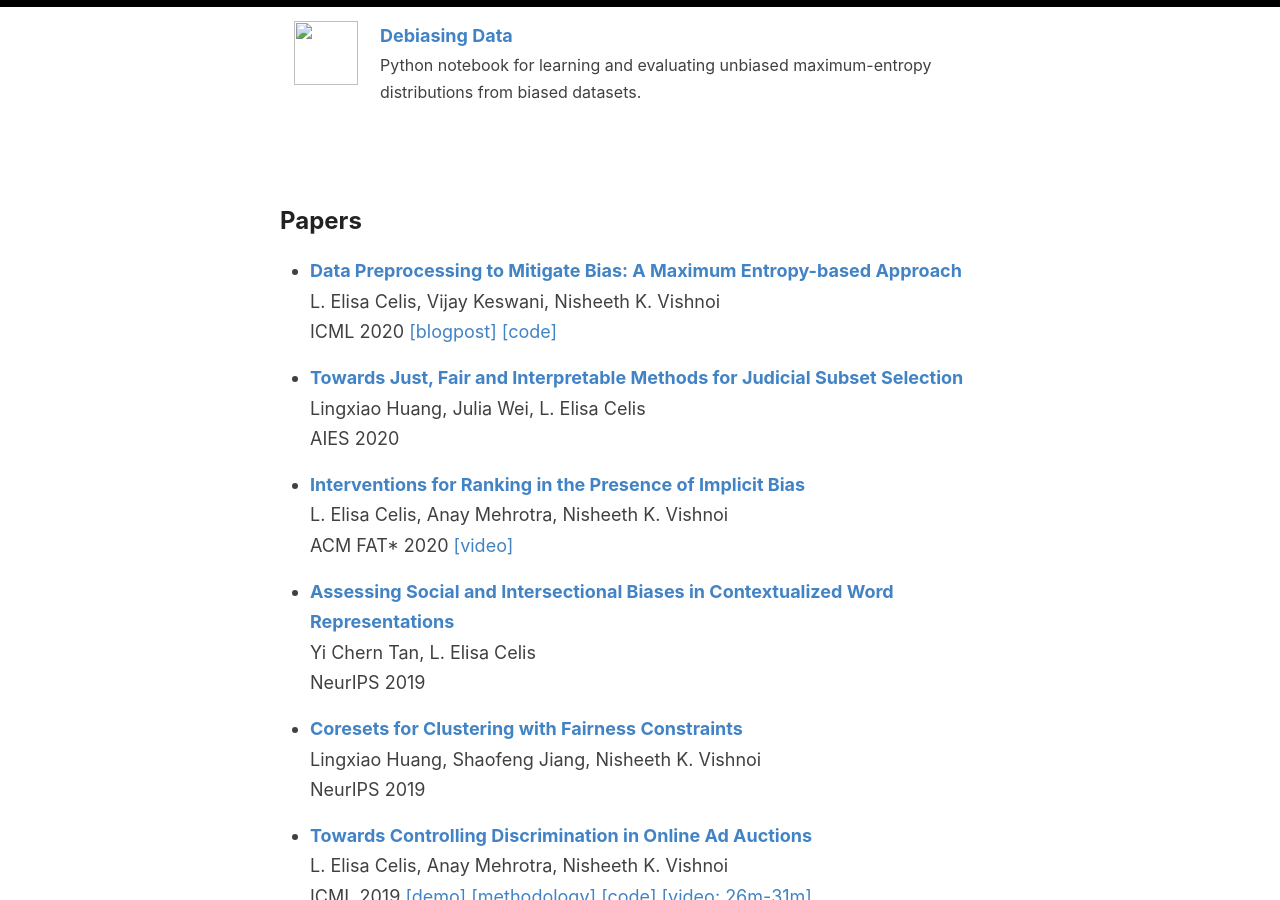
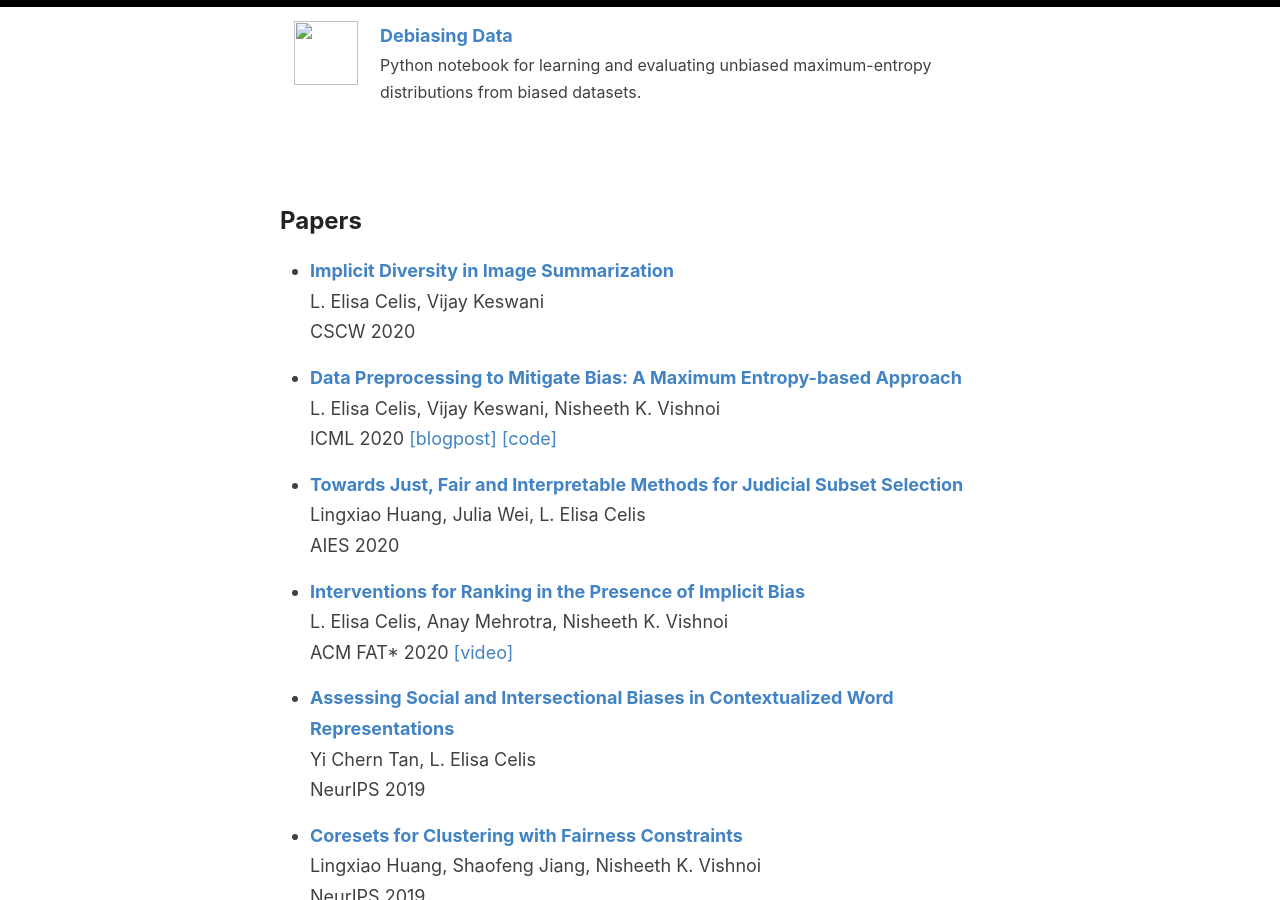
Before and after one commit to controlling-bias/controlling-bias.github.io, a Jekyll site: the page built from _posts/2020-07-23-papers.md, in a window 1280 px wide and 900 px high, scrolled down 1303 px. Built offline with Jekyll 4.4.1, drawn with Linux system fonts in a browser that asks for light colours.

Commit message:
Update 2020-07-23-papers.md

```diff
--- a/_posts/2020-07-23-papers.md
+++ b/_posts/2020-07-23-papers.md
@@ -1,6 +1,10 @@
 ---
 layout: default
 ---
+
+*	[<b>Implicit Diversity in Image Summarization</b>](https://arxiv.org/abs/1901.10265)\\
+	L. Elisa Celis, Vijay Keswani\\
+	CSCW 2020
 
 *	[<b>Data Preprocessing to Mitigate Bias: A Maximum Entropy-based Approach</b>](https://arxiv.org/abs/1906.02164)\\
 	L. Elisa Celis, Vijay Keswani, Nisheeth K. Vishnoi\\
```
